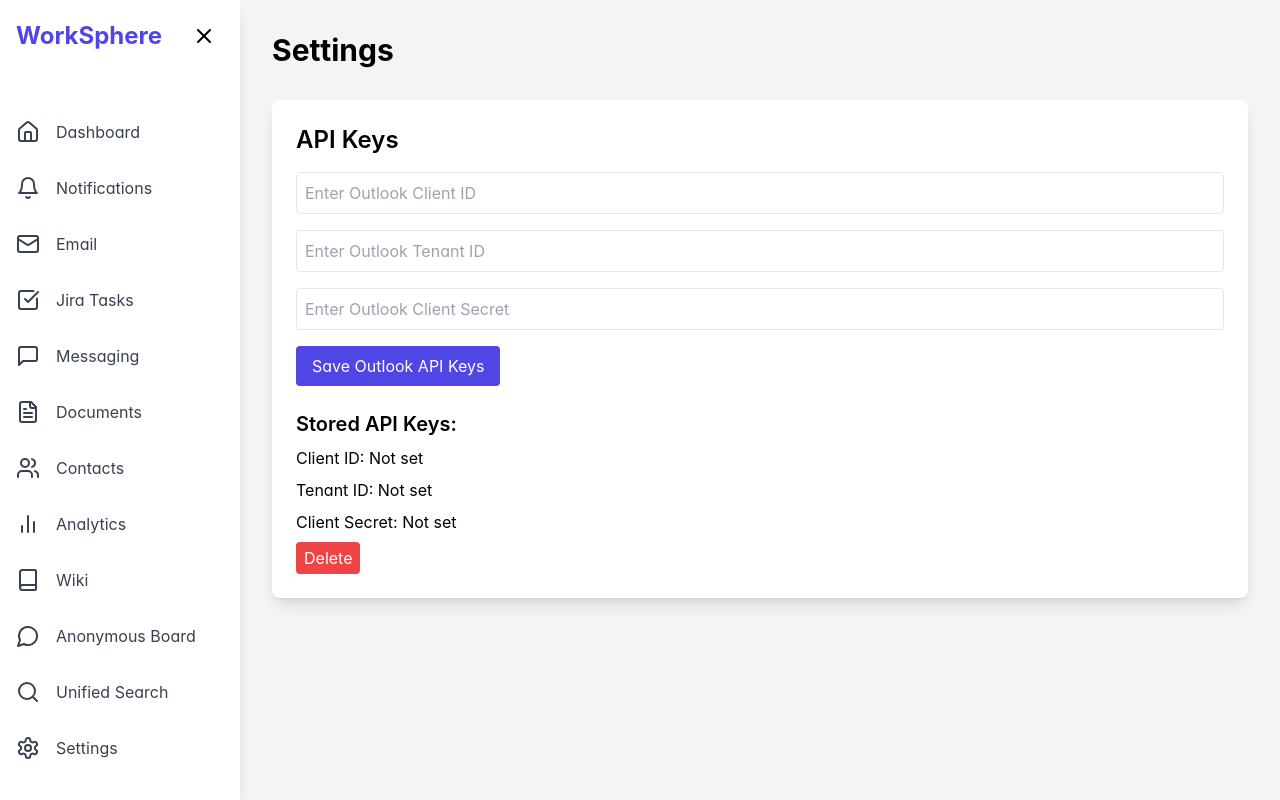
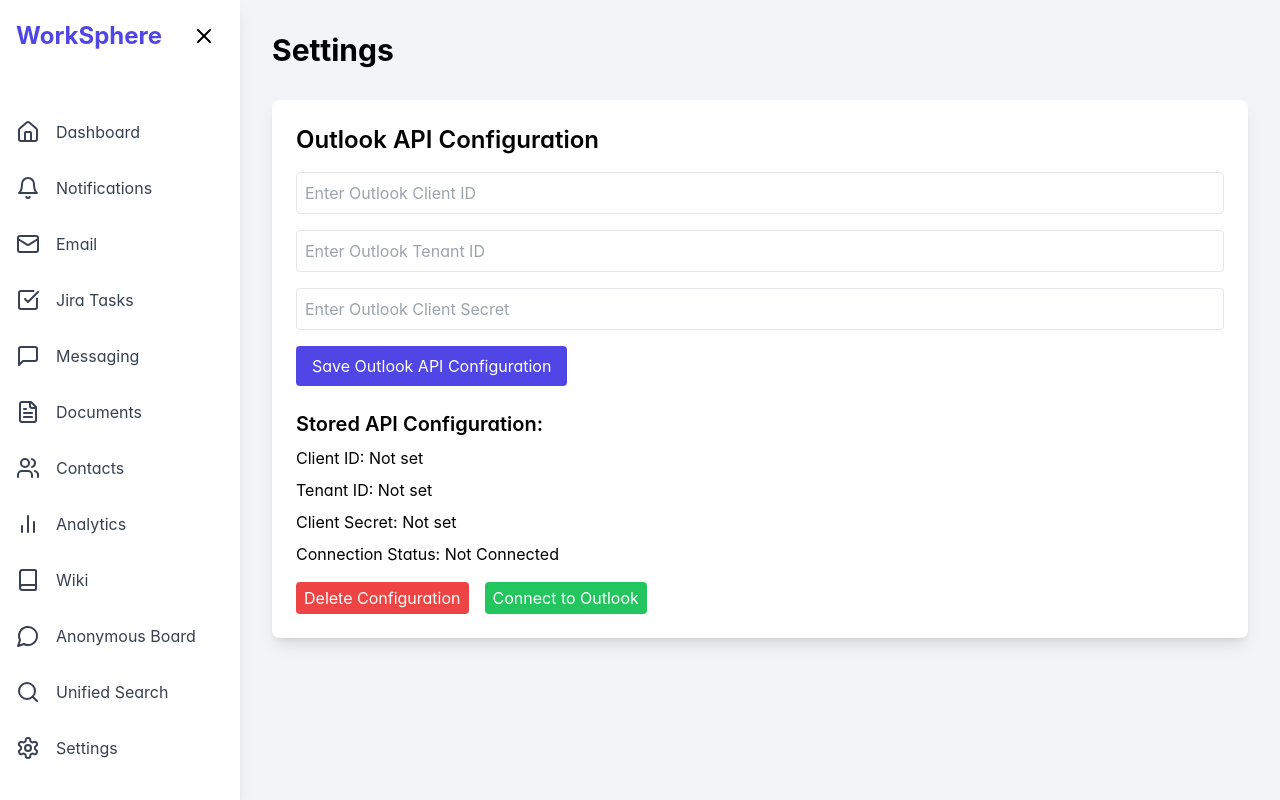
Before and after one commit to Darksp33d/WorkSphere-React, a React (Create React App) app: page /settings in a window 1280 px wide. Built offline with nearby package versions, Linux system fonts and the light colour scheme; no server answers.

Commit message:
oauth flow for emails

```diff
--- a/src/Components/EmailInterface.jsx
+++ b/src/Components/EmailInterface.jsx
@@ -124,8 +124,19 @@ const EmailInterface = () => {
     }
   };
 
+  const initiateAuth = async () => {
+    window.location.href = `${API_URL}/start_auth/`;
+  };
+
   return (
-    <div className="flex h-full">
+    <div className="flex flex-col h-full">
+      <button
+        onClick={initiateAuth}
+        className="mb-4 px-4 py-2 bg-blue-500 text-white rounded hover:bg-blue-600"
+      >
+        Connect to Outlook
+      </button>
+      <div className="flex flex-grow">
         <div className="w-1/3 border-r overflow-y-auto">
           {emails.map((email) => (
             <EmailListItem
@@ -144,6 +155,7 @@ const EmailInterface = () => {
           )}
         </div>
       </div>
+    </div>
   );
 };
 
--- a/src/Components/Settings.jsx
+++ b/src/Components/Settings.jsx
@@ -1,7 +1,7 @@
 import React, { useState, useEffect } from 'react';
 import { motion } from 'framer-motion';
 
-const API_URL = process.env.REACT_APP_API_URL
+const API_URL = process.env.REACT_APP_API_URL;
 
 const Settings = () => {
   const [apiKeys, setApiKeys] = useState({
@@ -12,6 +12,7 @@ const Settings = () => {
   const [newClientId, setNewClientId] = useState('');
   const [newTenantId, setNewTenantId] = useState('');
   const [newClientSecret, setNewClientSecret] = useState('');
+  const [isConnected, setIsConnected] = useState(false);
 
   useEffect(() => {
     fetchApiKeys();
@@ -42,6 +43,7 @@ const Settings = () => {
         tenantId: data.keys.tenant_id || '',
         clientSecret: data.keys.client_secret || ''
       });
+      setIsConnected(!!data.keys.access_token);
     } catch (error) {
       console.error('Error fetching API keys:', error);
     }
@@ -75,7 +77,6 @@ const Settings = () => {
     }
   };
 
-
   const handleDelete = async () => {
     try {
       const response = await fetch(`${API_URL}/api/manage-key/`, {
@@ -91,9 +92,14 @@ const Settings = () => {
         throw new Error('Failed to delete API keys');
       }
       await fetchApiKeys();
+      setIsConnected(false);
     } catch (error) {
       console.error('Error deleting API keys:', error);
     }
+  };
+
+  const initiateAuth = async () => {
+    window.location.href = `${API_URL}/start_auth/`;
   };
 
   return (
@@ -105,7 +111,7 @@ const Settings = () => {
     >
       <h1 className="text-3xl font-bold mb-8">Settings</h1>
       <div className="bg-white p-6 rounded-lg shadow-lg">
-        <h2 className="text-2xl font-semibold mb-4">API Keys</h2>
+        <h2 className="text-2xl font-semibold mb-4">Outlook API Configuration</h2>
         <form onSubmit={handleSubmit} className="mb-6">
           <input
             type="text"
@@ -129,19 +135,28 @@ const Settings = () => {
             className="w-full p-2 border rounded mb-4"
           />
           <button type="submit" className="px-4 py-2 bg-indigo-600 text-white rounded hover:bg-indigo-700">
-            Save Outlook API Keys
+            Save Outlook API Configuration
           </button>
         </form>
         <div>
-          <h3 className="text-xl font-semibold mb-2">Stored API Keys:</h3>
+          <h3 className="text-xl font-semibold mb-2">Stored API Configuration:</h3>
           <div className="mb-2">Client ID: {apiKeys.clientId ? `${apiKeys.clientId.substring(0, 10)}...` : 'Not set'}</div>
           <div className="mb-2">Tenant ID: {apiKeys.tenantId ? `${apiKeys.tenantId.substring(0, 10)}...` : 'Not set'}</div>
           <div className="mb-2">Client Secret: {apiKeys.clientSecret ? `${apiKeys.clientSecret.substring(0, 10)}...` : 'Not set'}</div>
+          <div className="mb-4">
+            Connection Status: {isConnected ? 'Connected' : 'Not Connected'}
+          </div>
           <button
             onClick={handleDelete}
-            className="px-2 py-1 bg-red-500 text-white rounded hover:bg-red-600"
+            className="px-2 py-1 bg-red-500 text-white rounded hover:bg-red-600 mr-4"
           >
-            Delete
+            Delete Configuration
+          </button>
+          <button
+            onClick={initiateAuth}
+            className="px-2 py-1 bg-green-500 text-white rounded hover:bg-green-600"
+          >
+            {isConnected ? 'Reconnect to Outlook' : 'Connect to Outlook'}
           </button>
         </div>
       </div>
```
Lines whose indentation alone changed are shown as unchanged.
